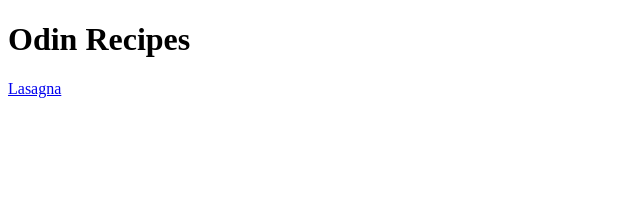
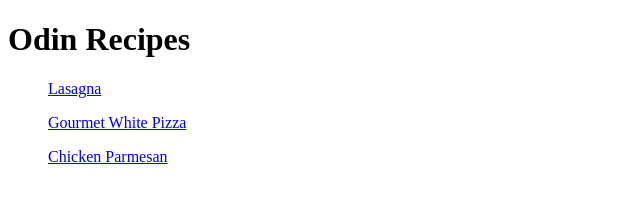
Before and after one commit to emett6/odin-recipes, a plain HTML site: page index.html in a window 1280 px wide. Shown: the whole page, without its empty margins (0-640 px from the left). Drawn offline with Linux system fonts and the light colour scheme.

Commit message:
Add index.html

```diff
--- a/index.html
+++ b/index.html
@@ -5,7 +5,11 @@
 </head>
 <body>
     <h1>Odin Recipes</h1>
-    <a href="recipes/lasagna.html">Lasagna</a>
+    <ul>
+        <a href="recipes/lasagna.html">Lasagna</a>
+        <p><a href="recipes/pizza.html">Gourmet White Pizza</a></p>
+        <p><a href="recipes/chickenparm.html">Chicken Parmesan</a></p>
+    </ul>
 </body>
 
 </html>
```
